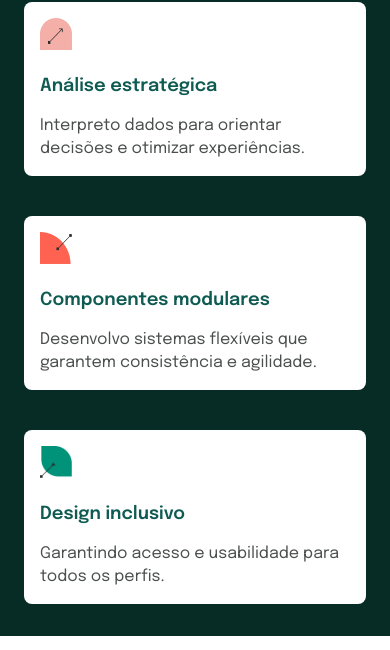
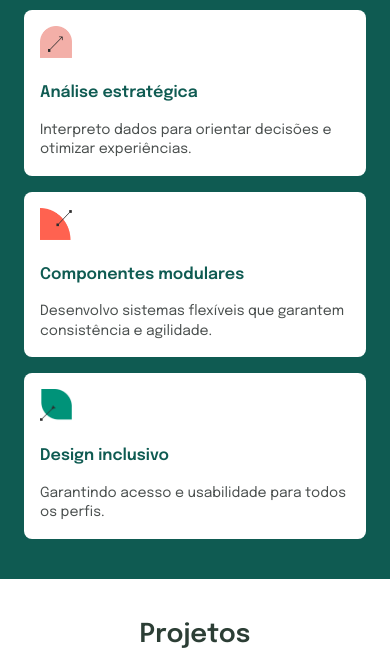
Before and after one commit to Agencia-Lumina-Digital/linda-hillary-port, a React (Vite) app: page / in a window 390 px wide. Shown: the part 915-1565 px from the top of the page. Built offline with nearby package versions, Linux system fonts and the light colour scheme.

Commit message:
ref: tamanhos e ordem no mobile para skills

```diff
--- a/src/features/values/Values.tsx
+++ b/src/features/values/Values.tsx
@@ -8,13 +8,13 @@ export const Values = () => {
   return (
     <Box
       sx={{
-        py: { xs: 8, md: 8 },
-        backgroundColor: 'rgba(7, 44, 37, 1)', // Fundo verde escuro
+        py: { xs: '40px', md: '64px' },
+        backgroundColor: 'rgba(15, 91, 82, 1)', // Fundo verde escuro
         mx: { xs: '-24px', md: 'calc(-50vw + 50%)' },
         px: { xs: '24px', md: 'calc(50vw - 50%)' },
       }}
     >
-      <Grid container columnSpacing="40px" rowSpacing="40px">
+      <Grid container columnSpacing={{ xs: '16px', md: '40px' }} rowSpacing={{ xs: '16px', md: '40px' }}>
         {/* Card 1 */}
         <Grid
           item
@@ -34,10 +34,10 @@ export const Values = () => {
             <Stack spacing="24px">
               <Box component="img" src={rect19} alt="Ícone" sx={{ width: '32px', height: '32px' }} />
               <Stack spacing="16px">
-                <Typography variant="h6" sx={{ color: 'rgba(15, 91, 82, 1)', fontFamily: tokens.typography.fontFamily.display, fontSize: '18px', fontWeight: 600, lineHeight: 1.4 }}>
+                <Typography variant="h6" sx={{ color: 'rgba(15, 91, 82, 1)', fontFamily: tokens.typography.fontFamily.display, fontSize: { xs: '16px', md: '18px' }, fontWeight: 600, lineHeight: 1.4 }}>
                   Análise estratégica
                 </Typography>
-                <Typography variant="body1" sx={{ color: 'rgba(74, 79, 78, 1)', fontFamily: tokens.typography.fontFamily.display, fontSize: '16px', fontWeight: 400, lineHeight: 1.4 }}>
+                <Typography variant="body1" sx={{ color: 'rgba(74, 79, 78, 1)', fontFamily: tokens.typography.fontFamily.display, fontSize: { xs: '14px', md: '16px' }, fontWeight: 400, lineHeight: 1.4 }}>
                   Interpreto dados para orientar decisões e otimizar experiências.
                 </Typography>
               </Stack>
@@ -65,10 +65,10 @@ export const Values = () => {
             <Stack spacing="24px">
               <Box component="img" src={rect21} alt="Ícone" sx={{ width: '32px', height: '32px' }} />
               <Stack spacing="16px">
-                <Typography variant="h6" sx={{ color: 'rgba(15, 91, 82, 1)', fontFamily: tokens.typography.fontFamily.display, fontSize: '18px', fontWeight: 600, lineHeight: 1.4 }}>
+                <Typography variant="h6" sx={{ color: 'rgba(15, 91, 82, 1)', fontFamily: tokens.typography.fontFamily.display, fontSize: { xs: '16px', md: '18px' }, fontWeight: 600, lineHeight: 1.4 }}>
                   Componentes modulares
                 </Typography>
-                <Typography variant="body1" sx={{ color: 'rgba(74, 79, 78, 1)', fontFamily: tokens.typography.fontFamily.display, fontSize: '16px', fontWeight: 400, lineHeight: 1.4 }}>
+                <Typography variant="body1" sx={{ color: 'rgba(74, 79, 78, 1)', fontFamily: tokens.typography.fontFamily.display, fontSize: { xs: '14px', md: '16px' }, fontWeight: 400, lineHeight: 1.4 }}>
                   Desenvolvo sistemas flexíveis que garantem consistência e agilidade.
                 </Typography>
               </Stack>
@@ -96,10 +96,10 @@ export const Values = () => {
             <Stack spacing="24px">
               <Box component="img" src={rect25} alt="Ícone" sx={{ width: '32px', height: '32px' }} />
               <Stack spacing="16px">
-                <Typography variant="h6" sx={{ color: 'rgba(15, 91, 82, 1)', fontFamily: tokens.typography.fontFamily.display, fontSize: '18px', fontWeight: 600, lineHeight: 1.4 }}>
+                <Typography variant="h6" sx={{ color: 'rgba(15, 91, 82, 1)', fontFamily: tokens.typography.fontFamily.display, fontSize: { xs: '16px', md: '18px' }, fontWeight: 600, lineHeight: 1.4 }}>
                   Design inclusivo
                 </Typography>
-                <Typography variant="body1" sx={{ color: 'rgba(74, 79, 78, 1)', fontFamily: tokens.typography.fontFamily.display, fontSize: '16px', fontWeight: 400, lineHeight: 1.4 }}>
+                <Typography variant="body1" sx={{ color: 'rgba(74, 79, 78, 1)', fontFamily: tokens.typography.fontFamily.display, fontSize: { xs: '14px', md: '16px' }, fontWeight: 400, lineHeight: 1.4 }}>
                   Garantindo acesso e usabilidade para todos os perfis.
                 </Typography>
               </Stack>
```
